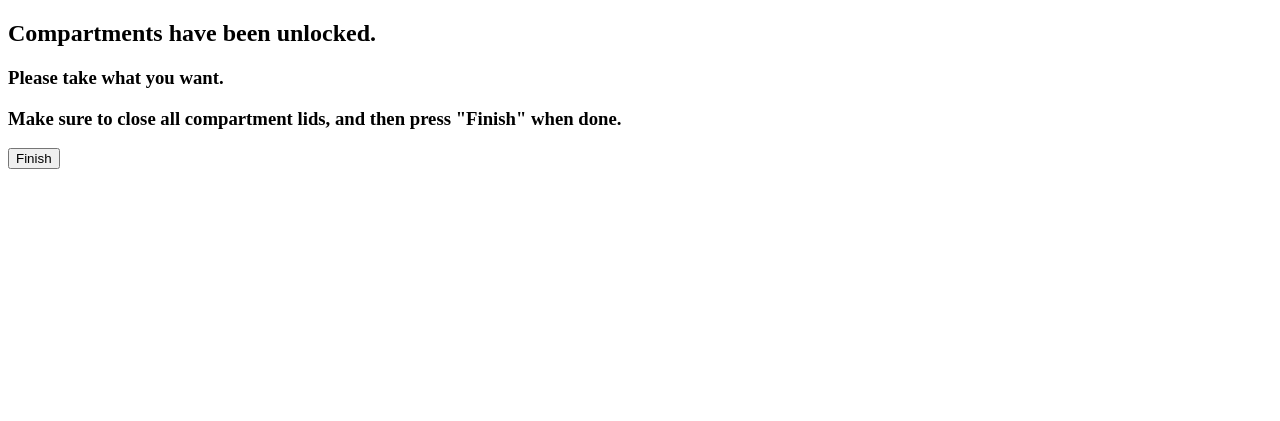
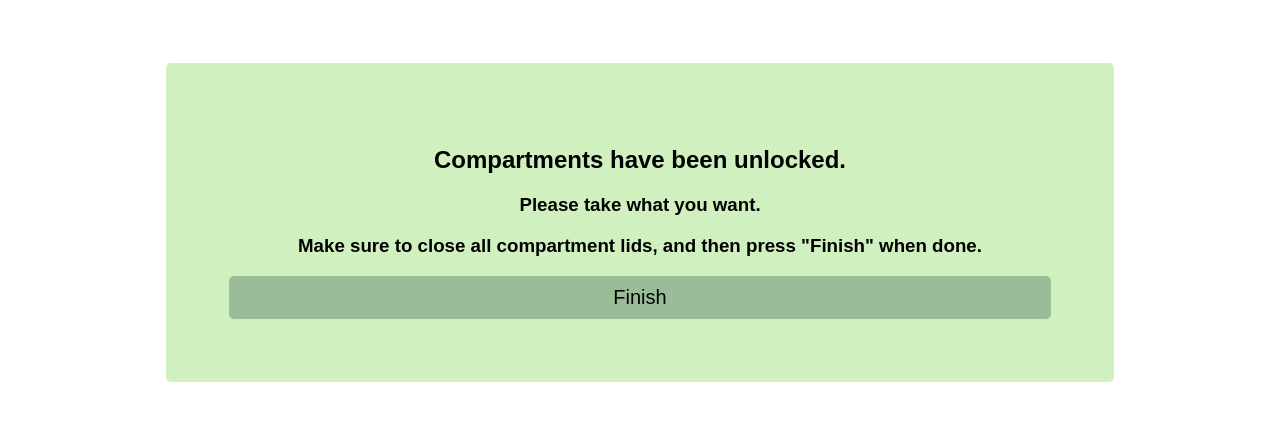
Before and after one commit to nullThink/VendBot, a Python web app: template MasterVendingInterface/templates/vending.html in a window 1280 px wide. Shown: the top 421 px of the page. Run offline with Jinja, Linux system fonts and the light colour scheme; the template is opened without the code that fills it, so the values that code supplies are empty.

Commit message:
Update vending.html

```diff
--- a/MasterVendingInterface/templates/vending.html
+++ b/MasterVendingInterface/templates/vending.html
@@ -4,14 +4,21 @@
 <head>
     <meta charset="UTF-8">
     <meta name="viewport" content="width=device-width, initial-scale=1.0">
+    <style>
+        h2,h3 {
+            font-family: 'Arial', Courier, monospace;
+        }
+    </style>
     <title>Document</title>
 </head>
 
 <body>
-    <h2>Compartments have been unlocked.</h2>
-    <h3>Please take what you want. </h3>
-    <h3>Make sure to close all compartment lids, and then press "Finish" when done.</h3>
-    <a href="/verify_items"><button id="finish_trans">Finish</button></a>
+    <div style="text-align: center; width: 65%; margin: 0 auto; background-color:#D0F1BF; border-radius:5px; padding:5%; margin-top: 5%;"></divstyle>
+        <h2>Compartments have been unlocked.</h2>
+        <h3>Please take what you want. </h3>
+        <h3>Make sure to close all compartment lids, and then press "Finish" when done.</h3>
+        <a href="/verify_items"><button id="finish_trans" style="padding:10px; width:100%; background-color: #9ABD97; border-radius: 5px; border:none; font-size: 20px;">Finish</button></a>
+    </div>
 </body>
 
 </html>
```
